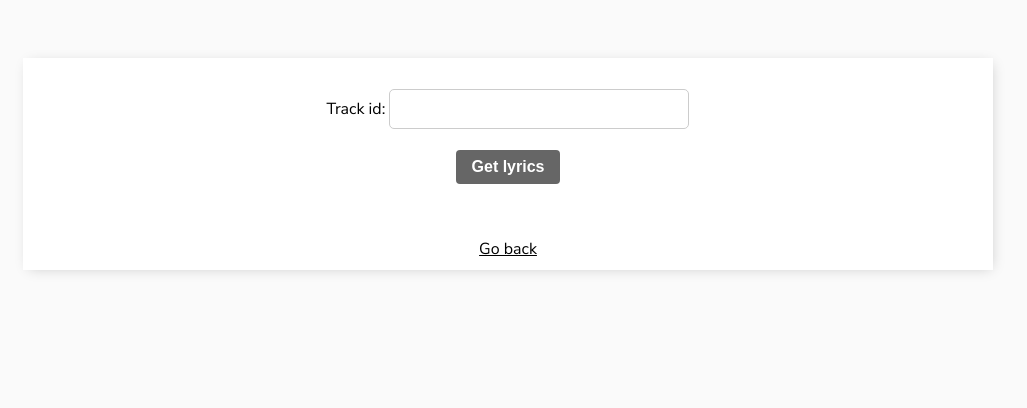
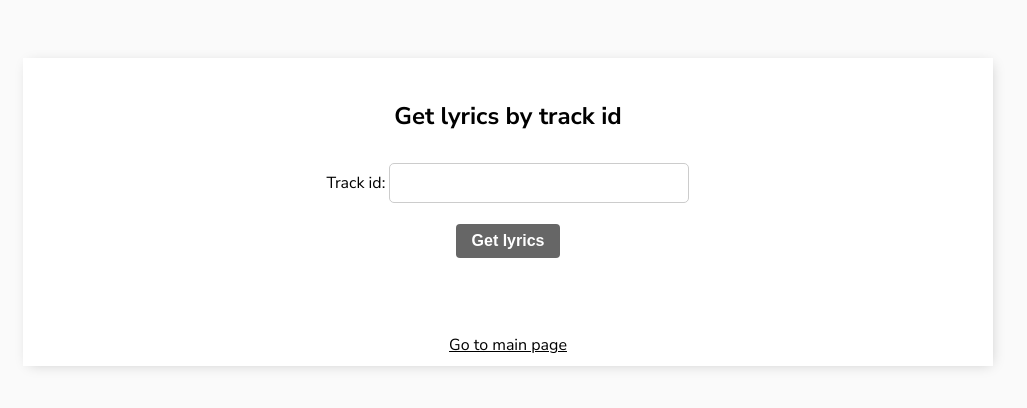
Before and after one commit to mkskh/genius_api_django_project, a Django app: page /get_lyrics/ in a window 1280 px wide. Shown: the top 408 px of the page, without its empty margins (132-1159 px from the left). Run offline with Django 5.2, Linux system fonts and the light colour scheme; some web fonts are replaced.

Commit message:
Made several improvements

```diff
--- a/lyrics/templates/lyrics.html
+++ b/lyrics/templates/lyrics.html
@@ -1,17 +1,22 @@
 {% extends 'base.html' %}
 
 {% block content %}
+
+<br>
+<h2>Get lyrics by track id</h2>
 
 <form method="GET">
     {{ form.as_p }}
 
     <button type="submit" class="btn btn-secondary">Get lyrics</button>
 </form>
+
+<br>
 <h1>{{ name }}</h1>
 <br>
 {{ lyrics|safe }}
 
 <br>
-    <a href="{% url 'lyrics:search_artist' %}">Go back</a>
+<a href="{% url 'lyrics:search_artist' %}">Go to main page</a>
 
 {% endblock content %}
```
Lines whose indentation alone changed are shown as unchanged.
